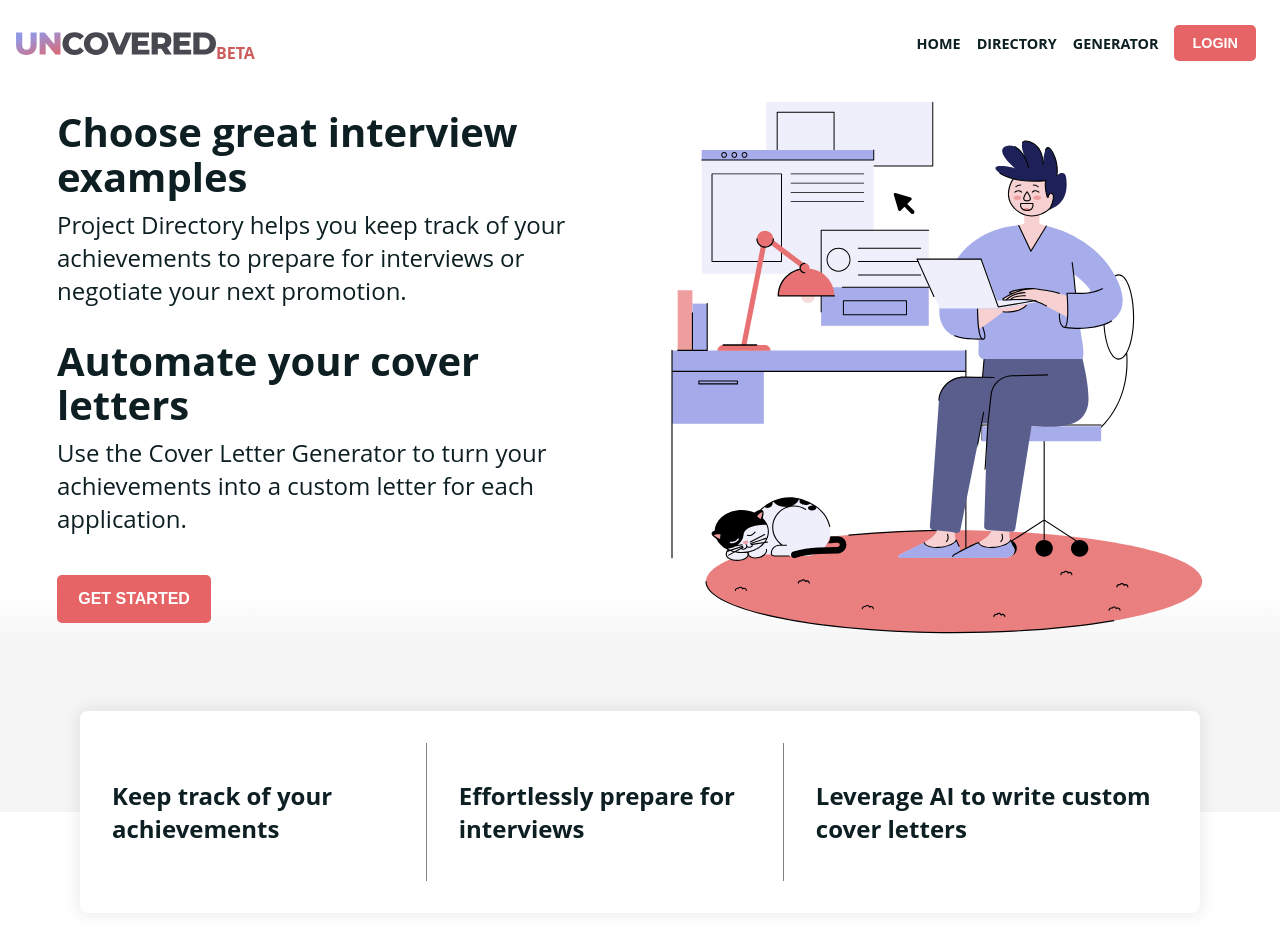
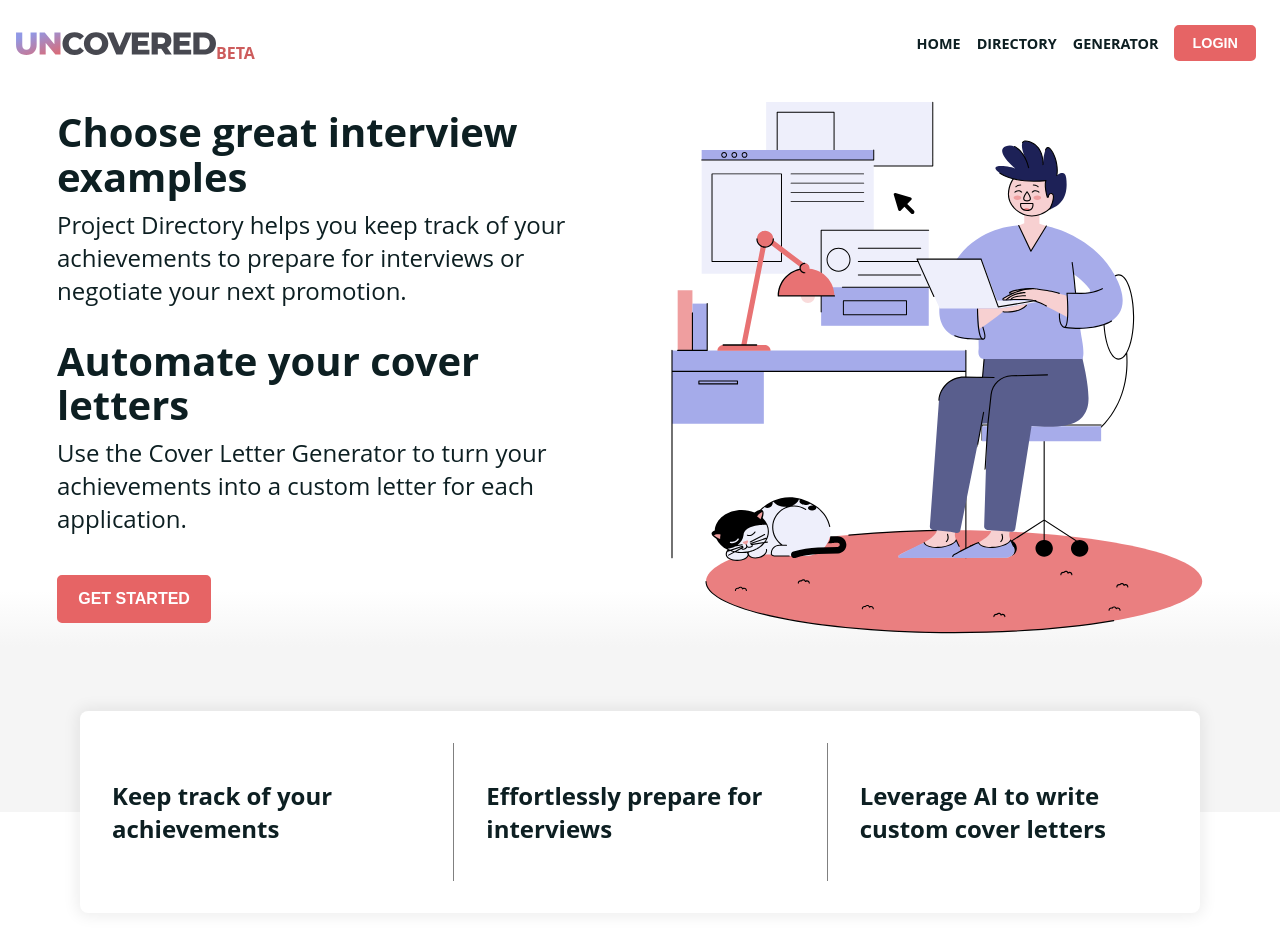
Before and after one commit to jfa94/project-directory, a Next.js app: page / in a window 1280 px wide. Shown: the top 952 px of the page. Built offline with nearby package versions, Linux system fonts and the light colour scheme; no server answers.

Commit message:
equal spacing in the icon card

```diff
--- a/pages/index.tsx
+++ b/pages/index.tsx
@@ -41,11 +41,11 @@ const Home: FC<Props> = () => {
 
             <WelcomeImage>
                 <Image src="/images/welcome.svg"
-                       alt="Welcome"
+                    alt="Welcome"
                     // height={550}
                     // width={550}
-                       priority={true}
-                       fill={true}
+                    priority={true}
+                    fill={true}
                 />
             </WelcomeImage>
         </Welcome>
@@ -186,12 +186,13 @@ const FeatureIconSection = styled(Section)`
 `
 
 const IconCarousel = styled(Card)`
+    display: grid;
+    grid-template-columns: 1fr 1fr 1fr;
+
     width: 100%;
     max-width: 70rem;
     padding: 2rem 0;
     margin: 0 2rem;
-
-    flex-direction: row;
 
     & div:not(:first-child) {
         border-left: 1px solid grey;
```
Also changed, not shown: .eslintrc.js (added).
